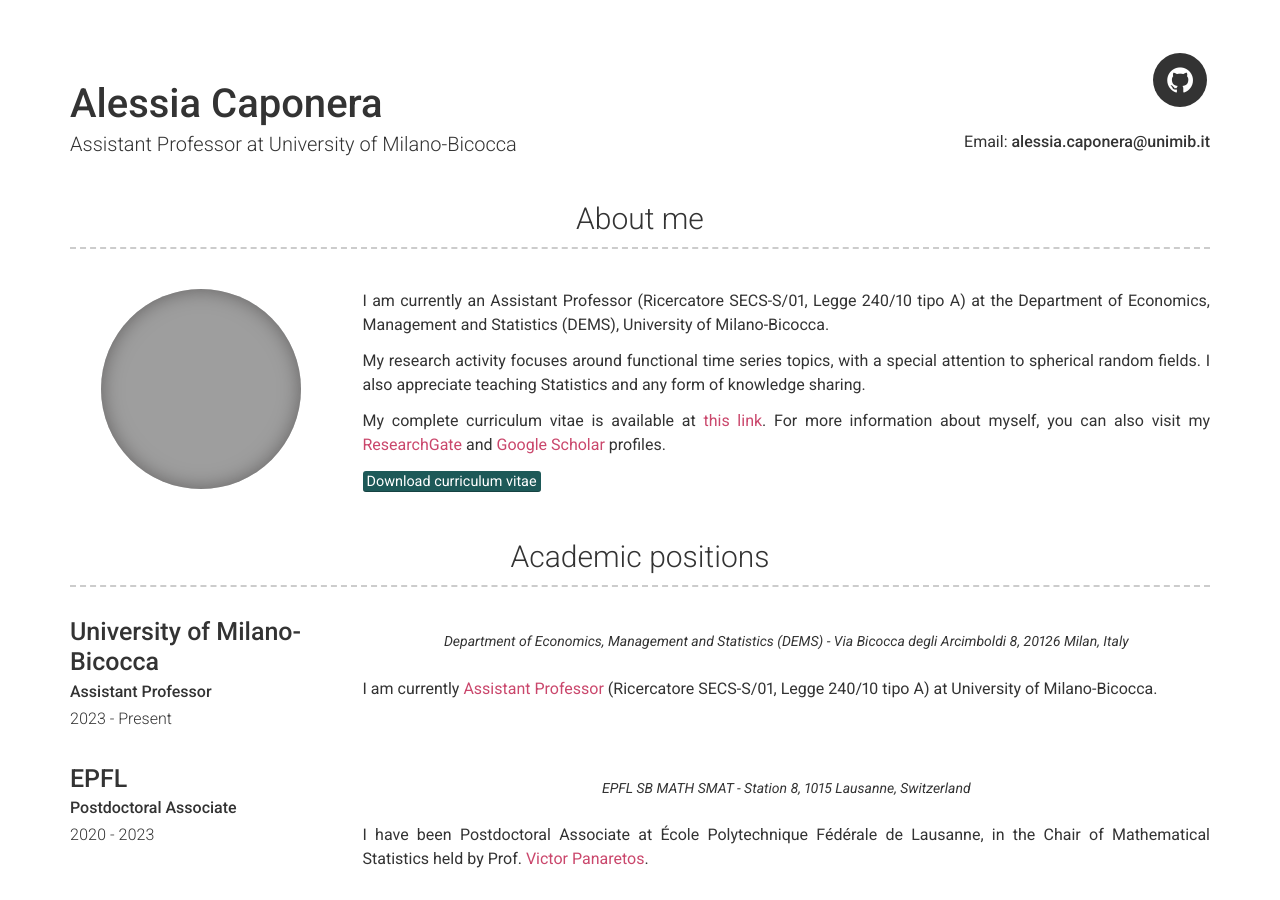
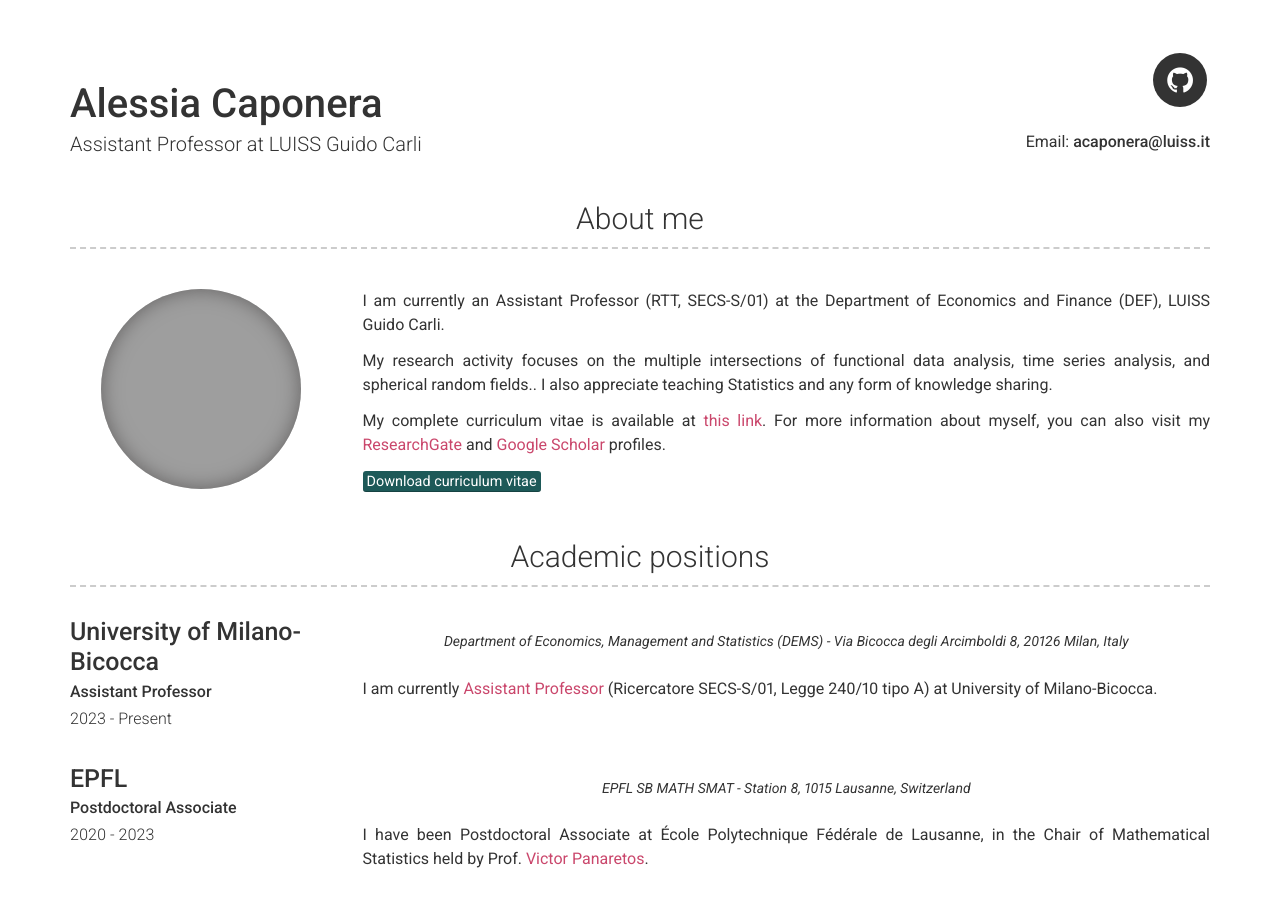
Before and after one commit to alessiacaponera/alessiacaponera.github.io, a Jekyll site: the page built from index.md, in a window 1280 px wide and 900 px high. Built offline with Jekyll 4.4.1, drawn with Linux system fonts in a browser that asks for light colours; some of the changed text lies outside the part shown; grey boxes are pictures that could not be loaded.

Commit message:
Update _config.yml

```diff
--- a/_config.yml
+++ b/_config.yml
@@ -4,8 +4,8 @@ repository: alessiacaponera/alessiacaponera.github.io
 
 # Personal info
 name: Alessia Caponera
-title: Assistant Professor at University of Milano-Bicocca
-email: alessia.caponera@unimib.it
+title: Assistant Professor at LUISS Guido Carli
+email: acaponera@luiss.it
 
 # Social links
 #twitter_username: sproogen
@@ -24,9 +24,9 @@ github_username:  alessiacaponera
 about_title: About me
 about_profile_image: /images/profile.jpg
 about_content: | # this will include new lines to allow paragraphs
-    I am currently an Assistant Professor (Ricercatore SECS-S/01, Legge 240/10 tipo A) at the Department of Economics, Management and Statistics (DEMS), University of Milano-Bicocca.
+    I am currently an Assistant Professor (RTT, SECS-S/01) at the Department of Economics and Finance (DEF), LUISS Guido Carli.
 
-    My research activity focuses around functional time series topics, with a special attention to spherical random fields. I also appreciate teaching Statistics and any form of knowledge sharing.
+    My research activity focuses on the multiple intersections of functional data analysis, time series analysis, and spherical random fields.. I also appreciate teaching Statistics and any form of knowledge sharing.
 
     My complete curriculum vitae is available at [this link](/files/cv_Caponera.pdf). For more information about myself, you can also visit my [ResearchGate](https://www.researchgate.net/profile/Alessia-Caponera) and [Google Scholar](https://scholar.google.com/citations?user=stpPH0cAAAAJ&hl=en) profiles.
 
@@ -93,7 +93,7 @@ service_content: |
 
     **Referee service**
 
-    Electronic Journal of Statistics, Bernoulli, Computational Statistics and Data Analysis, Bayesian Analysis, Environmetrics
+    In alphabetical order: Annals of Statistics, Bayesian Analysis, Bernoulli, Computational Statistics and Data Analysis, Electronic Journal of Statistics, Environmetrics
 
     **Positions in academic societies**
 
@@ -104,8 +104,10 @@ service_content: |
 
     **Organization of scientific events**
 
+    - Organizer of the session *Statistical inference in infinite-dimensional spaces* at [4th Italian Meeting on Probability and Mathematical Statistics](https://probabilityrome2024.it)
+    - Organizer of the session *Functional data analysis in action* at [SDS 2024](https://meetings3.sis-statistica.org/index.php/sds2024/SDS_2024)
     - Member of the scientific committee of [EcoSta 2023](http://www.cmstatistics.org/EcoSta2023/) and organizer of the session *To stationarity and beyond: statistical inference for nonstationary data structures*
-    - Organizer of the session *Probabilistic and statistical properties of sphere-cross-time random fields* at [Third Italian Meeting on Probability and Mathematical Statistics](https://site.unibo.it/probstat/en)
+    - Organizer of the session *Probabilistic and statistical properties of sphere-cross-time random fields* at [3rd Italian Meeting on Probability and Mathematical Statistics](https://site.unibo.it/probstat/en)
     - Organizer of the session *On the second-order dynamics of intricate functional data* at [EcoSta 2022](http://www.cmstatistics.org/EcoSta2022/)
     - Organizer of the y-SIS session *y-SIS: From methodology to applications* at [CMStatistics 2019](http://www.cmstatistics.org/CMStatistics2019/)
     - Member of the scientific committee of the [50th Scientific Meeting of the Italian Statistical Society (SIS2020)](http://meetings3.sis-statistica.org/index.php/sis2020/)
```
